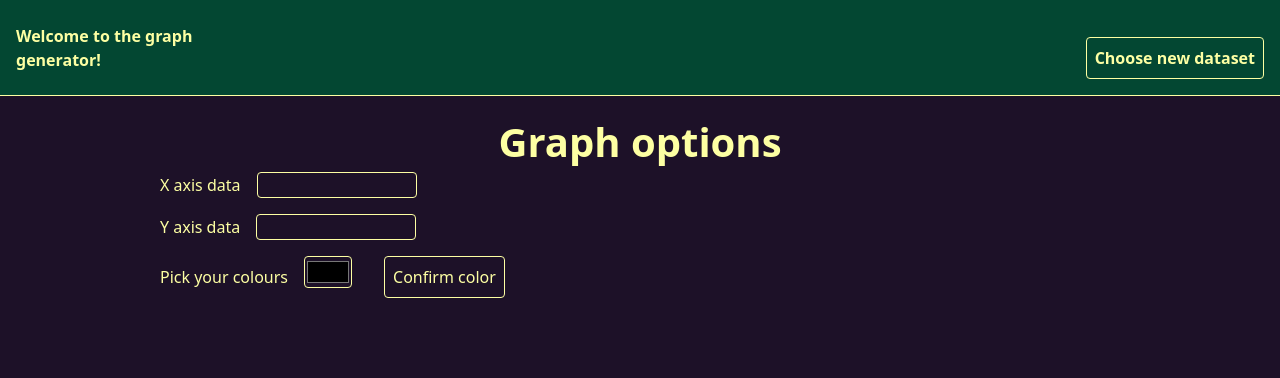
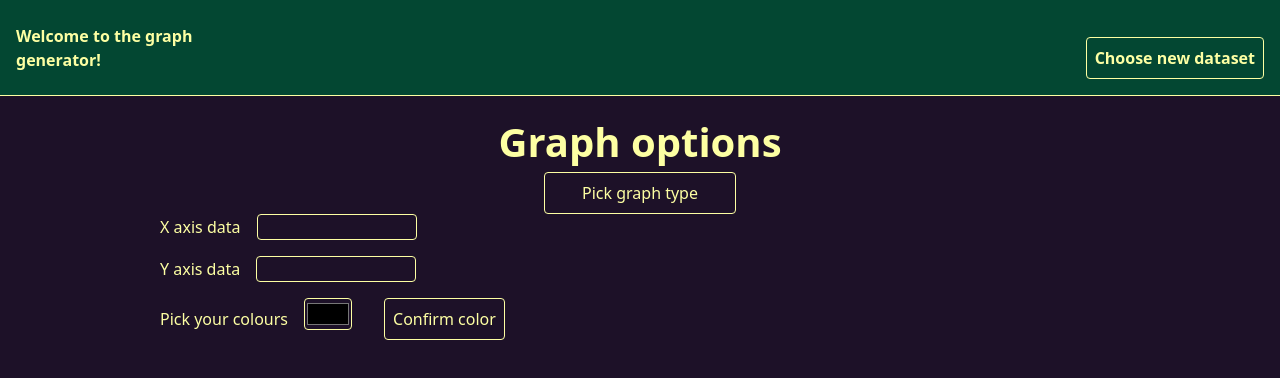
Before and after one commit to GiuliaBonifazi/graph-code-generator, a React (Vite) app: page /graph-options in a window 1280 px wide. Shown: the top 378 px of the page. Built offline with nearby package versions, Linux system fonts and the light colour scheme.

Commit message:
working dropdown menu

```diff
--- a/src/pages/GraphOptions.jsx
+++ b/src/pages/GraphOptions.jsx
@@ -3,11 +3,13 @@ import GenericInput from "./components/GenericInput"
 import PickedColour from "./components/PickedColour"
 import { useState } from "react"
 import GenericButton from "./components/GenericButton"
+import { Menu, MenuButton, MenuItem, MenuItems } from "@headlessui/react"
 
 
 const GraphOptions = () => {
     const [currColor, setCurrColor] = useState("#000000")
     const [pickedColors, setPickedColors] = useState([])
+    const [graphType, setGraphType] = useState(null)
 
     const onConfirmPickedColor = (event) => {
         if (currColor != null && !pickedColors.includes(currColor)) {
@@ -27,7 +29,27 @@ const GraphOptions = () => {
     return <>
         <Title title="Graph options"></Title>
         {/* TODO DATA PREVIEW */}
+        <div className="flex justify-center items-center">
+            <Menu as="div">
+                <MenuButton className="genericButton border rounded h-fit p-2 w-48 text-center">
+                    {graphType == null ? "Pick graph type" : graphType}
+                </MenuButton>
 
+                <MenuItems className="flex flex-col space-y-2">
+                    {
+                        ["Line graph", "Bar graph", "Pie chart"].map((element) => {
+                            return <MenuItem >
+                                <a
+                                className="genericButton border rounded h-fit p-2 w-24 text-center"
+                                onClick={() => setGraphType(element)}>
+                                    {element}
+                                </a>
+                            </MenuItem>
+                        })
+                    }
+                </MenuItems>
+            </Menu>
+        </div>
         <form className="flex flex-col justify-start space-y-4 pl-[10rem] pr-0">
             <GenericInput labelText="X axis data" id="x-axis-data" type="text"></GenericInput>
             <GenericInput labelText="Y axis data" id="y-axis-data" type="text"></GenericInput>
```
